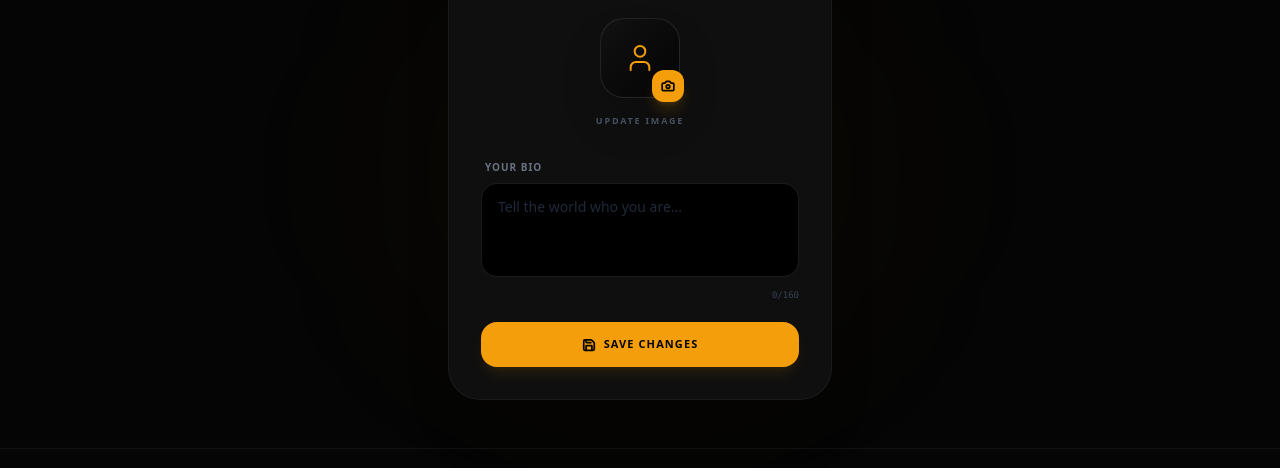
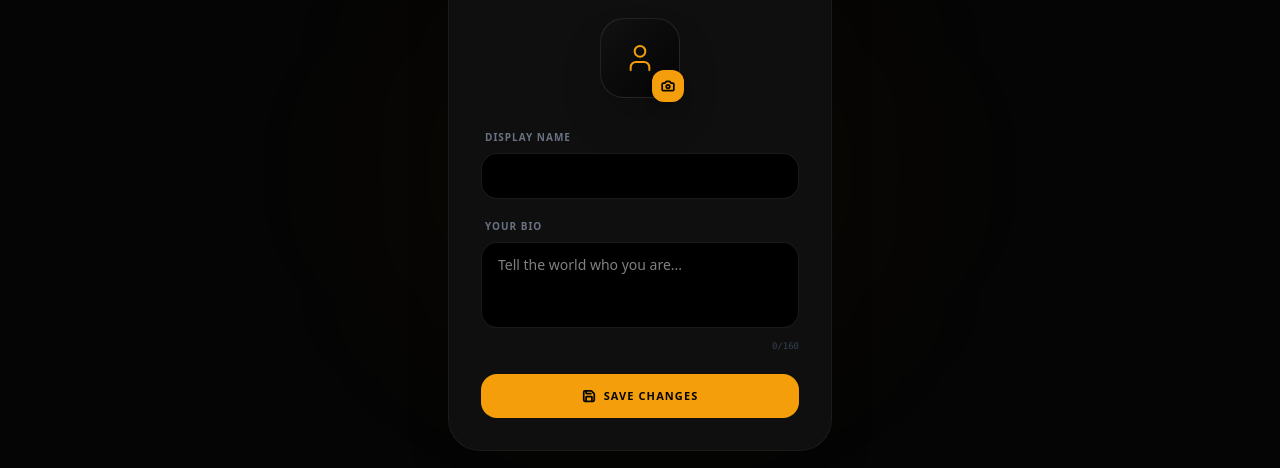
Before and after one commit to geekyvaishnavi/Anonix, a React (Vite) app in the folder frontend/: page /user/profile/edit in a window 1280 px wide. Shown: the part 229-697 px from the top of the page. Built offline with nearby package versions, Linux system fonts and the light colour scheme; no server answers.

Commit message:
edit profile

```diff
--- a/frontend/src/pages/Profile.jsx
+++ b/frontend/src/pages/Profile.jsx
@@ -1,109 +1,151 @@
-import { useState } from "react";
-import { User, Camera, ChevronLeft, Save } from "lucide-react";
-import { Link } from "react-router-dom";
+import { useState, useEffect } from "react";
+import { User, Camera, ChevronLeft, Save, Loader2 } from "lucide-react";
+import { Link, useNavigate } from "react-router-dom";
 import Navbar from "../components/Navbar";
 import Footer from "../components/Footer";
+import { apiRequest } from "../utils/api";
 
 export default function Profile() {
   const [preview, setPreview] = useState(null);
   const [bio, setBio] = useState("");
+  const [displayName, setDisplayName] = useState("");
+  const [isLoading, setIsLoading] = useState(true);
+  const [isSaving, setIsSaving] = useState(false);
+  const navigate = useNavigate();
+
+  // 1. Fetch existing profile data on load
+  useEffect(() => {
+    const fetchProfile = async () => {
+      try {
+        const data = await apiRequest("/dashboard/me"); // Reusing your existing me route
+        if (data && !data.error) {
+          setDisplayName(data.display_name || "");
+          setBio(data.bio || "");
+          setPreview(data.pfp_url || null);
+        }
+      } catch (err) {
+        console.error("Failed to load profile", err);
+      } finally {
+        setIsLoading(false);
+      }
+    };
+    fetchProfile();
+  }, []);
 
   const handleImageChange = (e) => {
     const file = e.target.files?.[0];
-    if (file) setPreview(URL.createObjectURL(file));
+    if (file) {
+      // For now, we handle the preview.
+      // Note: Real image upload usually requires Cloudinary or Supabase Storage.
+      setPreview(URL.createObjectURL(file));
+    }
   };
+
+  // 2. Handle API Call
+  const handleSubmit = async (e) => {
+    e.preventDefault();
+    setIsSaving(true);
+
+    try {
+      const response = await apiRequest("/user/profile/update", {
+        method: "PUT",
+        body: JSON.stringify({
+          display_name: displayName || "User", // Fallback
+          bio: bio,
+          avatar_url: preview, // Sending the URL/base64 string
+        }),
+      });
+
+      if (response.success) {
+        alert("Profile updated successfully!");
+        navigate("/user/dashboard");
+      } else {
+        alert(response.error || "Update failed");
+      }
+    } catch (err) {
+      console.error(err);
+      alert("An error occurred");
+    } finally {
+      setIsSaving(false);
+    }
+  };
+
+  if (isLoading) return (
+    <div className="min-h-screen bg-[#050505] flex items-center justify-center">
+      <Loader2 className="animate-spin text-[#f59e0b]" />
+    </div>
+  );
 
   return (
     <div className="min-h-screen bg-[#050505] text-white font-sans flex flex-col">
       <Navbar />
-
       <div className="fixed inset-0 pointer-events-none">
         <div className="absolute top-1/2 left-1/2 -translate-x-1/2 -translate-y-1/2 w-[400px] h-[300px] bg-[#f59e0b]/5 rounded-full blur-[120px]" />
       </div>
 
       <section className="relative z-10 flex-grow flex items-center justify-center px-6 pt-24 pb-12">
         <div className="w-full max-w-sm flex flex-col">
-
-          <Link
-            to="/user/dashboard"
-            className="group flex items-center gap-2 text-gray-500 hover:text-[#f59e0b] text-[10px] font-bold uppercase tracking-[0.2em] mb-6 transition-colors"
-          >
+          <Link to="/user/dashboard" className="group flex items-center gap-2 text-gray-500 hover:text-[#f59e0b] text-[10px] font-bold uppercase tracking-[0.2em] mb-6 transition-colors">
             <ChevronLeft size={14} className="group-hover:-translate-x-1 transition-transform" />
             Back to Dashboard
           </Link>
 
           <div className="bg-[#0f0f0f] border border-white/5 rounded-[32px] p-6 sm:p-8 shadow-2xl">
-
             <div className="text-center mb-8">
-              <h1 className="text-xl font-bold tracking-tight text-white mb-1">
-                Profile Settings
-              </h1>
-              <p className="text-[10px] text-gray-500 uppercase tracking-widest font-medium">
-                Customize your identity
-              </p>
+              <h1 className="text-xl font-bold tracking-tight text-white mb-1">Profile Settings</h1>
+              <p className="text-[10px] text-gray-500 uppercase tracking-widest font-medium">Customize your identity</p>
             </div>
 
             <div className="flex flex-col items-center mb-8">
               <div className="relative">
                 <div className="w-20 h-20 rounded-3xl bg-gradient-to-br from-[#111] to-[#050505] border border-white/10 flex items-center justify-center overflow-hidden shadow-2xl">
-                  {preview ? (
-                    <img
-                      src={preview}
-                      alt="Profile"
-                      className="w-full h-full object-cover"
-                    />
-                  ) : (
-                    <User size={32} className="text-[#f59e0b]" strokeWidth={1.5} />
-                  )}
+                  {preview ? <img src={preview} alt="Profile" className="w-full h-full object-cover" /> : <User size={32} className="text-[#f59e0b]" strokeWidth={1.5} />}
                 </div>
-
-                <label className="absolute -bottom-1 -right-1 w-8 h-8 rounded-xl bg-[#f59e0b] flex items-center justify-center text-[#050505] cursor-pointer hover:scale-110 transition shadow-lg shadow-[#f59e0b]/20">
+                <label className="absolute -bottom-1 -right-1 w-8 h-8 rounded-xl bg-[#f59e0b] flex items-center justify-center text-[#050505] cursor-pointer hover:scale-110 transition shadow-lg">
                   <Camera size={14} strokeWidth={3} />
-                  <input
-                    type="file"
-                    accept="image/*"
-                    className="hidden"
-                    onChange={handleImageChange}
-                  />
+                  <input type="file" accept="image/*" className="hidden" onChange={handleImageChange} />
                 </label>
               </div>
-              <p className="mt-4 text-[9px] text-gray-600 uppercase tracking-[0.2em] font-black">
-                Update Image
-              </p>
             </div>
 
-            <form className="space-y-5">
+            <form onSubmit={handleSubmit} className="space-y-5">
               <div>
-                <label className="block text-[10px] font-bold uppercase tracking-widest text-gray-500 mb-2 ml-1">
-                  Your Bio
-                </label>
+                <label className="block text-[10px] font-bold uppercase tracking-widest text-gray-500 mb-2 ml-1">Display Name</label>
+                <input
+                   type="text"
+                   value={displayName}
+                   onChange={(e) => setDisplayName(e.target.value)}
+                   className="w-full bg-black border border-white/10 rounded-2xl px-4 py-3 text-sm text-white focus:border-[#f59e0b]/30 transition-colors"
+                />
+              </div>
+
+              <div>
+                <label className="block text-[10px] font-bold uppercase tracking-widest text-gray-500 mb-2 ml-1">Your Bio</label>
                 <textarea
                   rows="3"
                   maxLength={160}
                   placeholder="Tell the world who you are..."
                   value={bio}
                   onChange={(e) => setBio(e.target.value)}
-                  className="w-full bg-black border border-white/10 rounded-2xl px-4 py-3 text-sm text-white placeholder-gray-800 focus:outline-none focus:border-[#f59e0b]/30 transition-colors resize-none leading-relaxed"
+                  className="w-full bg-black border border-white/10 rounded-2xl px-4 py-3 text-sm text-white focus:border-[#f59e0b]/30 transition-colors resize-none"
                 />
                 <div className="mt-1.5 flex justify-end">
-                  <span className="text-[9px] font-mono text-gray-700">
-                    {bio.length}/160
-                  </span>
+                  <span className="text-[9px] font-mono text-gray-700">{bio.length}/160</span>
                 </div>
               </div>
 
               <button
                 type="submit"
-                className="w-full py-3.5 rounded-2xl bg-[#f59e0b] text-[#050505] text-[11px] font-black uppercase tracking-widest hover:brightness-110 transition shadow-lg shadow-[#f59e0b]/10 flex items-center justify-center gap-2"
+                disabled={isSaving}
+                className="w-full py-3.5 rounded-2xl bg-[#f59e0b] text-[#050505] text-[11px] font-black uppercase tracking-widest hover:brightness-110 transition flex items-center justify-center gap-2 disabled:opacity-50"
               >
-                <Save size={14} strokeWidth={3} />
-                Save Changes
+                {isSaving ? <Loader2 size={14} className="animate-spin" /> : <Save size={14} strokeWidth={3} />}
+                {isSaving ? "Saving..." : "Save Changes"}
               </button>
             </form>
           </div>
         </div>
       </section>
-
       <Footer />
     </div>
   );
```
